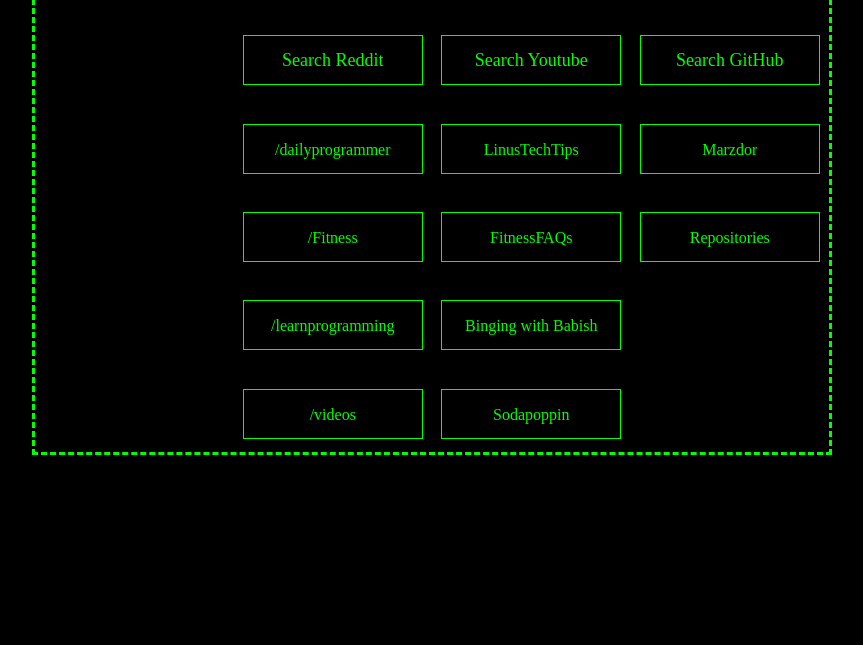
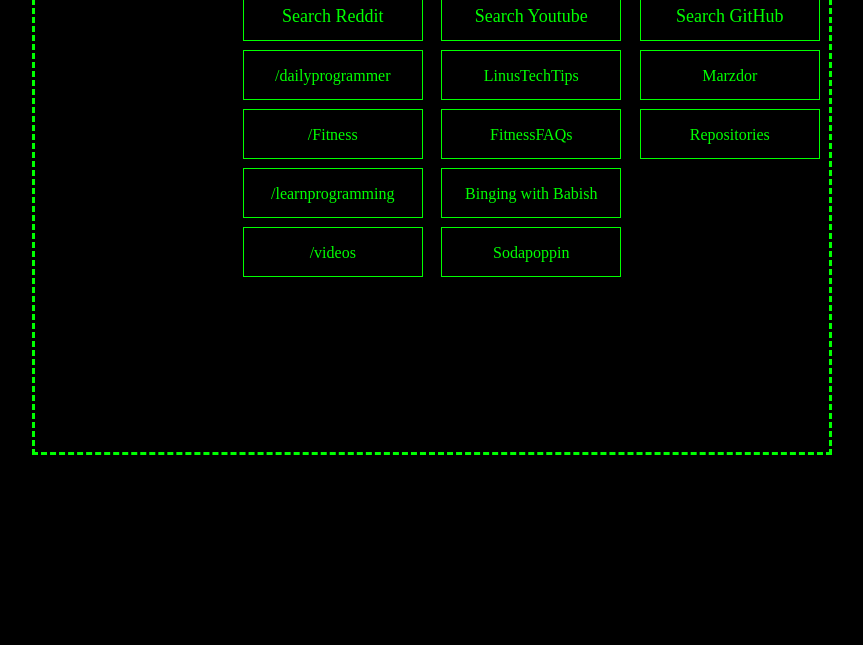
Before and after one commit to Marzdor/start-page, a website: page docs/index.html in a window 1280 px wide. Shown: the part 335-980 px from the top of the page, without its empty margins (208-1071 px from the left). Drawn offline with Linux system fonts and the light colour scheme; no server answers.

Commit message:
small tweeks to layout

```diff
--- a/assests/css/modules/_container.css
+++ b/assests/css/modules/_container.css
@@ -10,20 +10,22 @@
     &-reddit {
         grid-column: 2 / span 1;
         grid-row: 2 / span 1;
+        grid-template-rows: repeat(9, 1fr);
     }
     &-youtube {
         grid-column: 3 / span 1;
         grid-row: 2 / span 1;
+        grid-template-rows: repeat(9, 1fr);
     }
     &-github {
         grid-column: 4 / span 1;
         grid-row: 2 / span 1;
-        grid-template-rows: repeat(6, 1fr);
+        grid-template-rows: repeat(9, 1fr);
     }
     &-twitch {
         grid-column: 1 / span 1;
         grid-row: 2 / span 1;
-        grid-template-rows: repeat(6, 1fr);
+        grid-template-rows: repeat(9, 1fr);
     }
     &-google {
         grid-column: 2 / span 2;
--- a/docs/assests/css/styles.css
+++ b/docs/assests/css/styles.css
@@ -374,23 +374,25 @@
 .container-reddit {
         grid-column: 2 / span 1;
         grid-row: 2 / span 1;
+        grid-template-rows: repeat(9, 1fr);
     }
 
 .container-youtube {
         grid-column: 3 / span 1;
         grid-row: 2 / span 1;
+        grid-template-rows: repeat(9, 1fr);
     }
 
 .container-github {
         grid-column: 4 / span 1;
         grid-row: 2 / span 1;
-        grid-template-rows: repeat(6, 1fr);
+        grid-template-rows: repeat(9, 1fr);
     }
 
 .container-twitch {
         grid-column: 1 / span 1;
         grid-row: 2 / span 1;
-        grid-template-rows: repeat(6, 1fr);
+        grid-template-rows: repeat(9, 1fr);
     }
 
 .container-google {
--- a/docs/assests/scripts/App.js
+++ b/docs/assests/scripts/App.js
@@ -3,8 +3,8 @@
 }
 
 function getStreams() {
-    const following = ["kitboga", "adam13531", "relaxbeats", "day9tv", "purgegamers", "sodapoppin", "sinqnew",
-        "dansgaming", "annemunition", "whilke", "lirik", "giantwaffle", "sevadus"
+    const following = ["kitboga", "adam13531", "day9tv", "purgegamers", "sodapoppin",
+        "dansgaming", "lirik", "giantwaffle", "sevadus"
     ];
     for (let i = 0; i < following.length; i++) {
         let request = new XMLHttpRequest();
```
